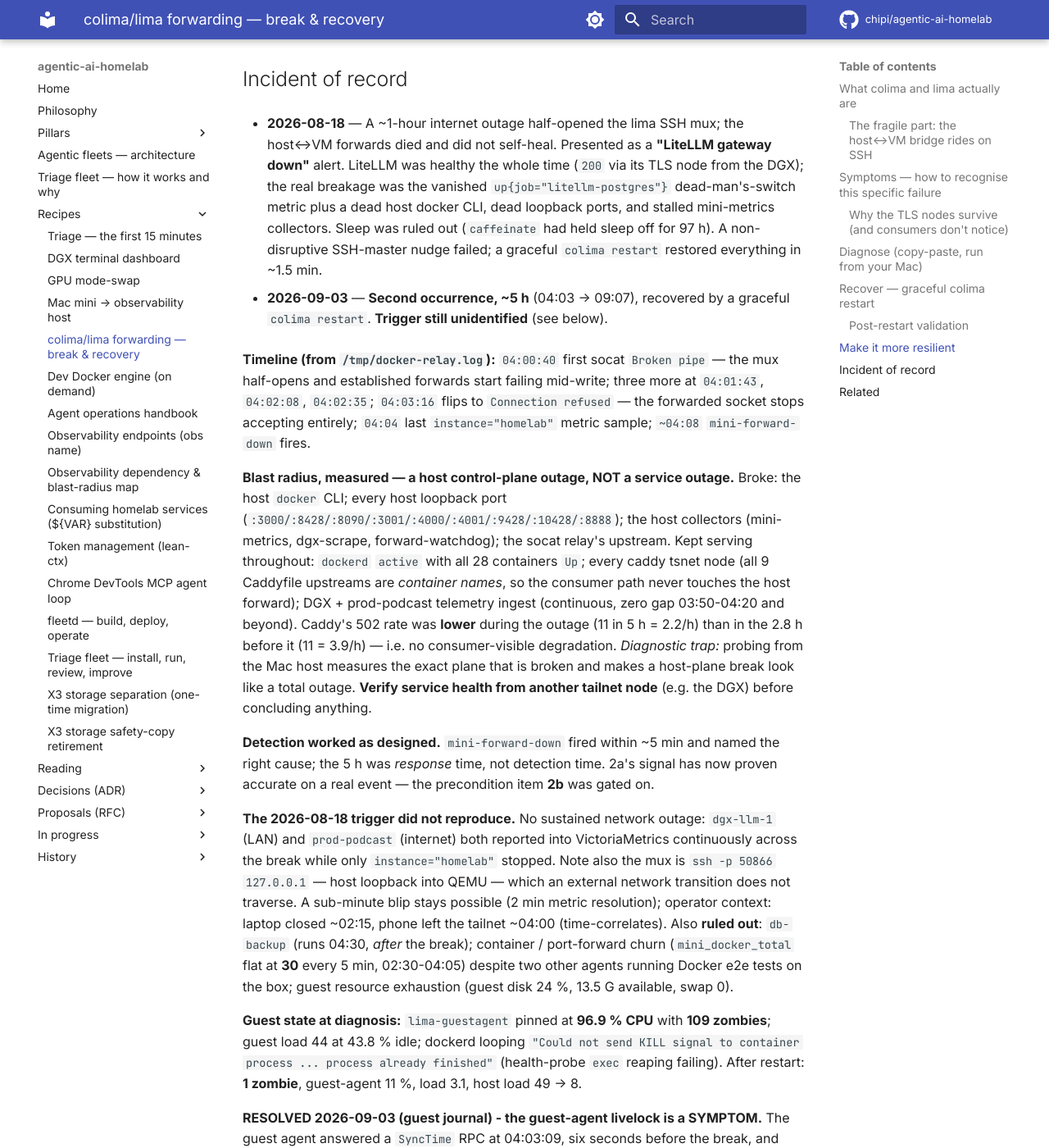
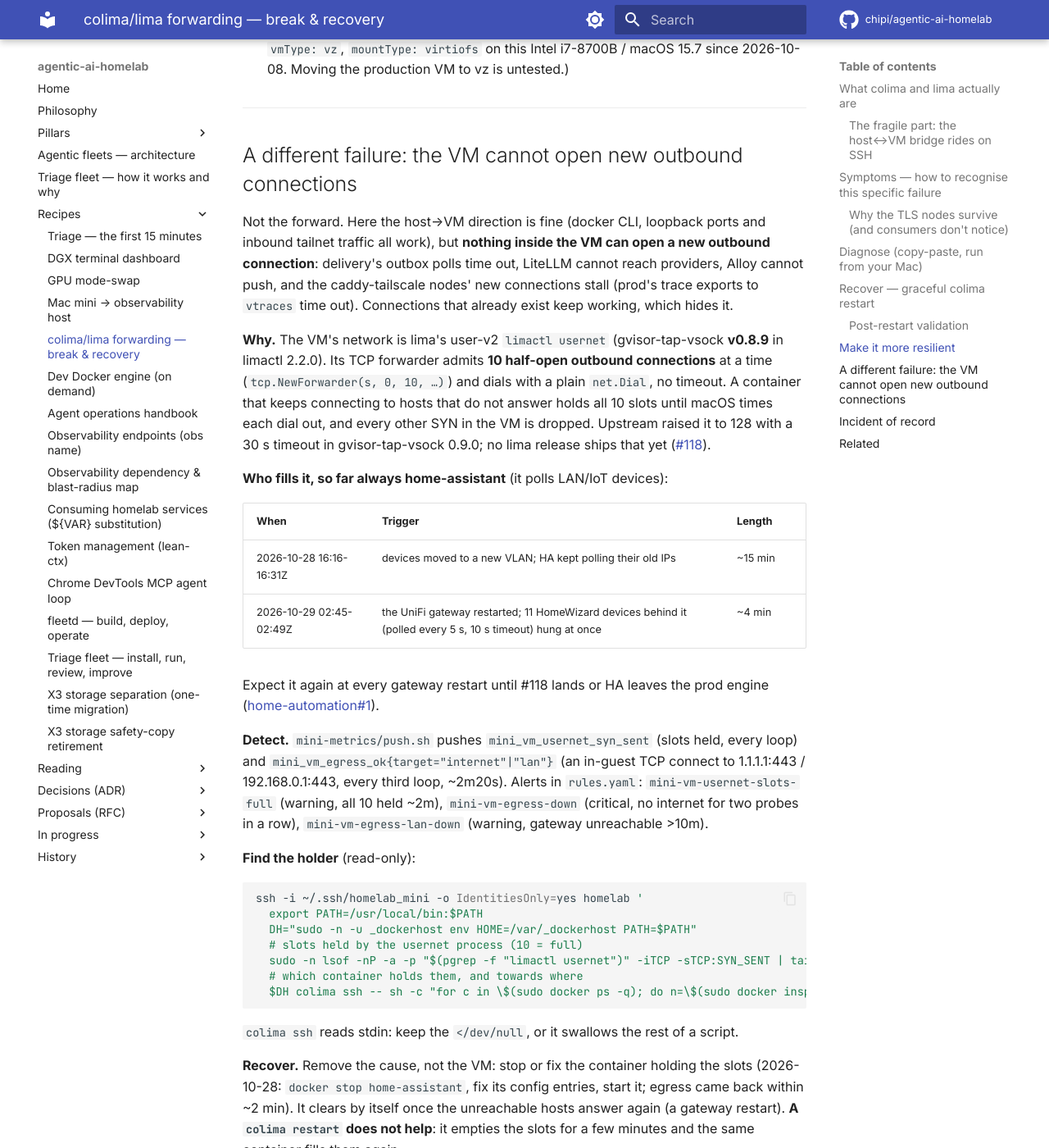
Before and after one commit to chipi/agentic-ai-homelab, an MkDocs documentation site: the page built from docs/recipes/colima-lima-forwarding-recovery.md, in a window 1280 px wide and 1400 px high, scrolled down 6134 px. Shown: the whole window at 82% size. Built offline with MkDocs 1.6.1 and Material for MkDocs 9.7.7, drawn with Linux system fonts in a browser that asks for light colours; comment, search, counter and statistics services are not loaded; some of the changed text lies outside the part shown.

Commit message:
docs(colima): the VM cannot open new outbound connections — usernet's 10-slot limit
Why (gvisor-tap-vsock v0.8.9), the two incidents (10-28 moved devices, 10-29
gateway restart), the metrics and alerts, a read-only command to find which
container holds the slots, and why colima restart does not fix it.

Co-Authored-By: Claude Opus 5.5 <noreply@anthropic.com>
Claude-Session: https://claude.ai/code/session_01DJqN6tgHyoFjD2KRAPFPm6

````diff
--- a/docs/recipes/colima-lima-forwarding-recovery.md
+++ b/docs/recipes/colima-lima-forwarding-recovery.md
@@ -9,6 +9,10 @@ container keeps running and every tailnet TLS node stays up for real
 consumers.** The reliable fix is a **graceful `colima restart`**. The durable
 fix is to stop depending on the host forward for anything that matters (see
 [Make it more resilient](#make-it-more-resilient)).
+
+A second, unrelated VM network failure (containers cannot open new **outbound**
+connections; the forward is fine) has its own section:
+[the VM cannot open new outbound connections](#a-different-failure-the-vm-cannot-open-new-outbound-connections).
 
 ---
 
@@ -256,6 +260,61 @@ rest reduce frequency or improve the signal.
 
 ---
 
+## A different failure: the VM cannot open new outbound connections
+
+Not the forward. Here the host→VM direction is fine (docker CLI, loopback ports and inbound
+tailnet traffic all work), but **nothing inside the VM can open a new outbound
+connection**: delivery's outbox polls time out, LiteLLM cannot reach providers, Alloy cannot
+push, and the caddy-tailscale nodes' new connections stall (prod's trace exports to
+`vtraces` time out). Connections that already exist keep working, which hides it.
+
+**Why.** The VM's network is lima's user-v2 `limactl usernet` (gvisor-tap-vsock **v0.8.9**
+in limactl 2.2.0). Its TCP forwarder admits **10 half-open outbound connections** at a time
+(`tcp.NewForwarder(s, 0, 10, …)`) and dials with a plain `net.Dial`, no timeout. A
+container that keeps connecting to hosts that do not answer holds all 10 slots until macOS
+times each dial out, and every other SYN in the VM is dropped. Upstream raised it to 128
+with a 30 s timeout in gvisor-tap-vsock 0.9.0; no lima release ships that yet
+([#118](https://github.com/chipi/agentic-ai-homelab/issues/118)).
+
+**Who fills it, so far always home-assistant** (it polls LAN/IoT devices):
+
+| When | Trigger | Length |
+|---|---|---|
+| 2026-10-28 16:16-16:31Z | devices moved to a new VLAN; HA kept polling their old IPs | ~15 min |
+| 2026-10-29 02:45-02:49Z | the UniFi gateway restarted; 11 HomeWizard devices behind it (polled every 5 s, 10 s timeout) hung at once | ~4 min |
+
+Expect it again at every gateway restart until #118 lands or HA leaves the prod engine
+([home-automation#1](https://github.com/chipi/home-automation/issues/1)).
+
+**Detect.** `mini-metrics/push.sh` pushes `mini_vm_usernet_syn_sent` (slots held, every
+loop) and `mini_vm_egress_ok{target="internet"|"lan"}` (an in-guest TCP connect to
+1.1.1.1:443 / 192.168.0.1:443, every third loop, ~2m20s). Alerts in `rules.yaml`:
+`mini-vm-usernet-slots-full` (warning, all 10 held ~2m), `mini-vm-egress-down` (critical,
+no internet for two probes in a row), `mini-vm-egress-lan-down` (warning, gateway
+unreachable >10m).
+
+**Find the holder** (read-only):
+
+```sh
+ssh -i ~/.ssh/homelab_mini -o IdentitiesOnly=yes homelab '
+  export PATH=/usr/local/bin:$PATH
+  DH="sudo -n -u _dockerhost env HOME=/var/_dockerhost PATH=$PATH"
+  # slots held by the usernet process (10 = full)
+  sudo -n lsof -nP -a -p "$(pgrep -f "limactl usernet")" -iTCP -sTCP:SYN_SENT | tail -n +2 | wc -l
+  # which container holds them, and towards where
+  $DH colima ssh -- sh -c "for c in \$(sudo docker ps -q); do n=\$(sudo docker inspect -f \"{{.Name}} {{.State.Pid}}\" \$c); p=\${n#* }; k=\$(sudo nsenter -t \$p -n ss -tan state syn-sent | tail -n +2 | wc -l); [ \$k -gt 0 ] && echo \"\${n% *} \$k\" && sudo nsenter -t \$p -n ss -tan state syn-sent | tail -n +2 | awk \"{print \\\$NF}\" | sort | uniq -c; done" </dev/null'
+```
+
+`colima ssh` reads stdin: keep the `</dev/null`, or it swallows the rest of a script.
+
+**Recover.** Remove the cause, not the VM: stop or fix the container holding the slots
+(2026-10-28: `docker stop home-assistant`, fix its config entries, start it; egress came
+back within ~2 min). It clears by itself once the unreachable hosts answer again (a gateway
+restart). **A `colima restart` does not help**: it empties the slots for a few
+minutes and the same container fills them again.
+
+---
+
 ## Incident of record
 
 - **2026-08-18** — A ~1-hour internet outage half-opened the lima SSH mux; the
````
